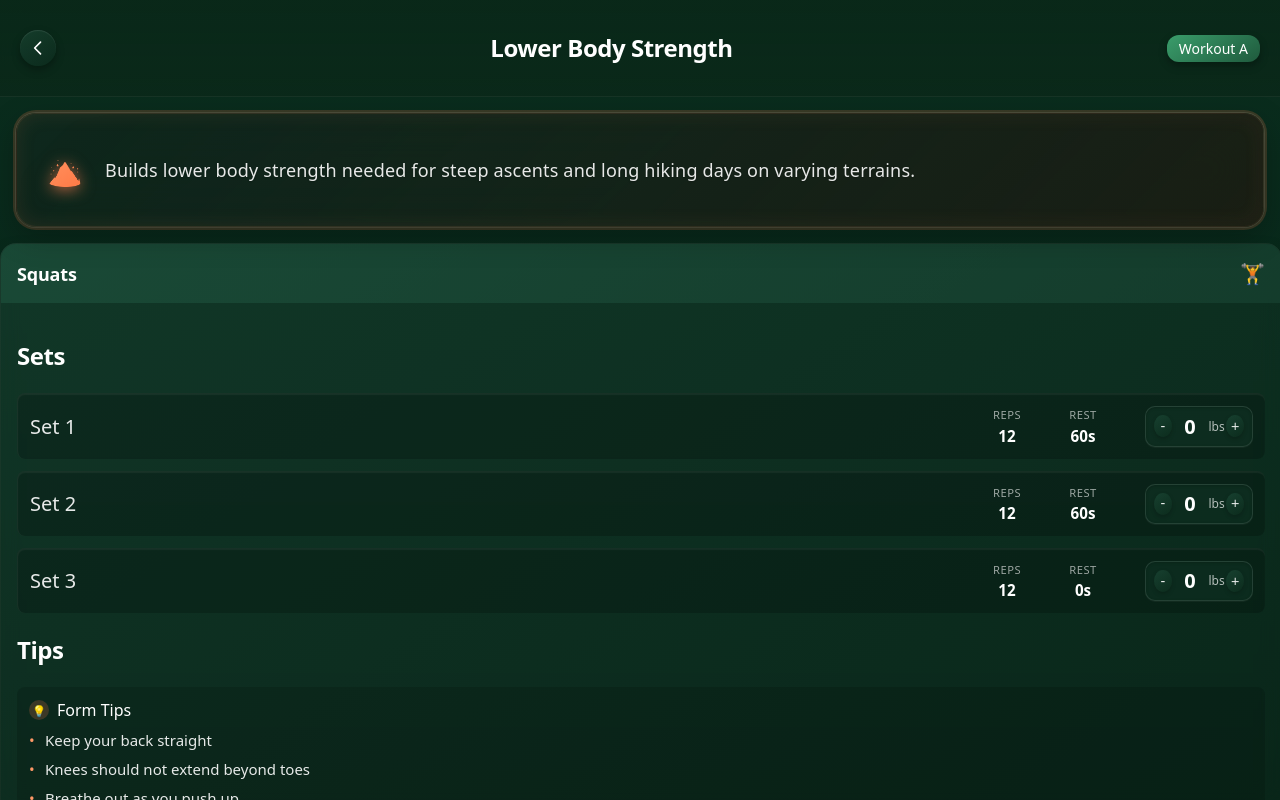
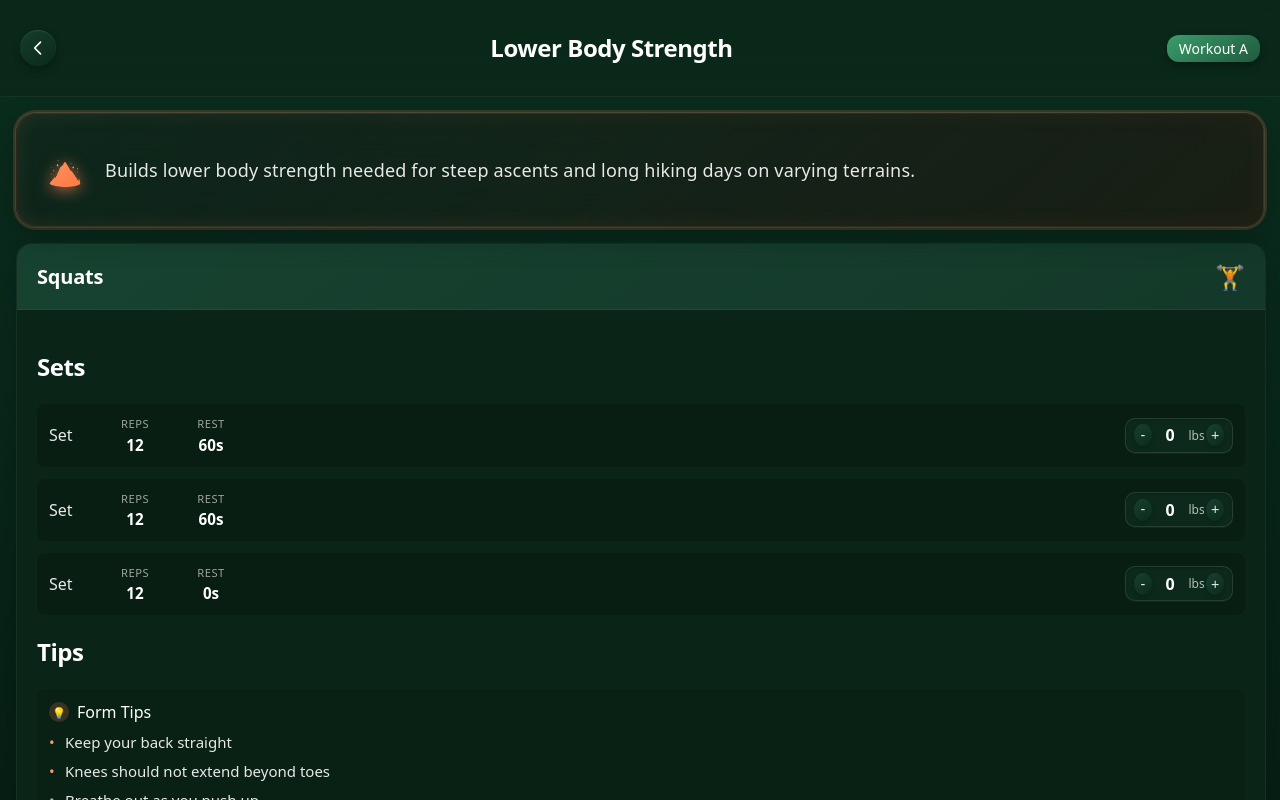
Before and after one commit to gabe-a-vazquez/kilimanjaro-app, a Next.js app: page /workouts/1 in a window 1280 px wide. Built offline with nearby package versions, Linux system fonts and the light colour scheme.

Commit message:
update spacing on the workout page

```diff
--- a/app/globals.css
+++ b/app/globals.css
@@ -132,6 +132,11 @@
     border-radius: 0.75rem;
     box-shadow: var(--shadow-soft);
     overflow: hidden;
+  }
+
+  .exercise-card {
+    margin: 1rem;
+    width: calc(100% - 2rem) !important;
   }
 
   .glass-card {
@@ -456,45 +461,53 @@
     display: flex;
     justify-content: space-between;
     align-items: center;
-    padding: 0.75rem 1rem;
-    background: rgba(6, 20, 14, 0.9);
+    padding: 0.75rem;
+    background: rgba(0, 0, 0, 0.2);
     border-radius: 8px;
     margin-bottom: 0.75rem;
-    border-top: 1px solid rgba(255, 255, 255, 0.05);
-    border-left: 1px solid rgba(255, 255, 255, 0.05);
-    box-shadow: inset 0 1px 1px rgba(255, 255, 255, 0.05);
+  }
+
+  .set-row:last-child {
+    margin-bottom: 0;
   }
 
   .set-label {
     font-weight: 500;
     color: rgba(255, 255, 255, 0.9);
-    font-size: 1.25rem;
+    min-width: 3.5rem;
   }
 
   .set-details {
     display: flex;
-    gap: 2rem;
+    gap: 1rem;
     align-items: center;
+    flex-wrap: wrap;
   }
 
   .set-detail {
     text-align: center;
+    min-width: 60px;
   }
 
   .set-detail-label {
-    font-size: 0.75rem;
+    font-size: 0.7rem;
     color: rgba(255, 255, 255, 0.6);
     text-transform: uppercase;
     letter-spacing: 0.5px;
-    margin-bottom: 0.25rem;
+    margin-bottom: 0.2rem;
   }
 
   .set-detail-value {
     font-weight: 600;
-    font-size: 1.25rem;
+    font-size: 0.95rem;
     font-feature-settings: "tnum";
     font-variant-numeric: tabular-nums;
-    color: white;
+  }
+
+  .set-right-element {
+    display: flex;
+    align-items: center;
+    margin-left: auto;
   }
 
   .weight-input {
@@ -504,11 +517,11 @@
     background: rgba(26, 69, 52, 0.3);
     border-radius: 10px;
     padding: 0.35rem 0.5rem;
+    width: 90px;
     box-shadow: inset 0 1px 3px rgba(0, 0, 0, 0.2),
       0 1px 1px rgba(255, 255, 255, 0.05);
     border: 1px solid rgba(255, 255, 255, 0.1);
     position: relative;
-    margin-left: 1rem;
   }
 
   .weight-value {
@@ -519,7 +532,6 @@
     font-feature-settings: "tnum";
     font-variant-numeric: tabular-nums;
     color: white;
-    font-size: 1.25rem;
   }
 
   .weight-unit {
--- a/components/exercises/ExerciseCard.tsx
+++ b/components/exercises/ExerciseCard.tsx
@@ -25,24 +25,17 @@ export function ExerciseCard({
 
       <style jsx>{`
         .exercise-card {
-          background: linear-gradient(
-            145deg,
-            rgba(26, 69, 52, 0.5),
-            rgba(12, 44, 29, 0.5)
-          );
-          backdrop-filter: blur(10px);
-          -webkit-backdrop-filter: blur(10px);
+          background: #0a2518;
           border-radius: 16px;
           overflow: hidden;
           border: 1px solid rgba(255, 255, 255, 0.05);
-          margin-bottom: 1rem;
           box-shadow: 0 15px 25px rgba(0, 0, 0, 0.2);
           color: white;
           width: 100%;
         }
 
         .exercise-header {
-          padding: 1rem;
+          padding: 1rem 1.25rem;
           display: flex;
           justify-content: space-between;
           align-items: center;
@@ -51,23 +44,24 @@ export function ExerciseCard({
             rgba(32, 85, 64, 0.6),
             rgba(26, 69, 52, 0.6)
           );
+          border-bottom: 1px solid rgba(255, 255, 255, 0.05);
         }
 
         .exercise-name {
           font-weight: 600;
-          font-size: 1.125rem;
+          font-size: 1.25rem;
           letter-spacing: -0.01em;
         }
 
         .exercise-icon {
-          font-size: 1.25rem;
+          font-size: 1.5rem;
           display: flex;
           align-items: center;
           justify-content: center;
         }
 
         .exercise-content {
-          padding: 1rem;
+          padding: 1.25rem;
         }
       `}</style>
     </div>
--- a/components/exercises/SetRow.tsx
+++ b/components/exercises/SetRow.tsx
@@ -1,6 +1,6 @@
 "use client";
 
-import React, { ReactNode } from "react";
+import React from "react";
 
 interface SetDetail {
   label: string;
@@ -8,81 +8,32 @@ interface SetDetail {
 }
 
 interface SetRowProps {
-  setNumber: number;
+  number: number;
   details: SetDetail[];
-  rightElement?: ReactNode;
+  rightElement?: React.ReactNode;
   className?: string;
 }
 
-export function SetRow({
-  setNumber,
+const SetRow: React.FC<SetRowProps> = ({
+  number,
   details,
   rightElement,
   className = "",
-}: SetRowProps) {
+}) => {
   return (
     <div className={`set-row ${className}`}>
-      <div className="set-label">Set {setNumber}</div>
+      <div className="set-label">Set {number}</div>
       <div className="set-details">
         {details.map((detail, index) => (
-          <div className="set-detail" key={index}>
+          <div key={index} className="set-detail">
             <div className="set-detail-label">{detail.label}</div>
             <div className="set-detail-value">{detail.value}</div>
           </div>
         ))}
-        {rightElement && rightElement}
       </div>
-
-      <style jsx>{`
-        .set-row {
-          display: flex;
-          justify-content: space-between;
-          align-items: center;
-          padding: 0.75rem;
-          background: rgba(0, 0, 0, 0.2);
-          border-radius: 8px;
-          margin-bottom: 0.75rem;
-        }
-
-        .set-row:last-child {
-          margin-bottom: 0;
-        }
-
-        .set-label {
-          font-weight: 500;
-          color: rgba(255, 255, 255, 0.9);
-          min-width: 3.5rem;
-        }
-
-        .set-details {
-          display: flex;
-          gap: 1rem;
-          align-items: center;
-          flex-wrap: wrap;
-        }
-
-        .set-detail {
-          text-align: center;
-          min-width: 60px;
-        }
-
-        .set-detail-label {
-          font-size: 0.7rem;
-          color: rgba(255, 255, 255, 0.6);
-          text-transform: uppercase;
-          letter-spacing: 0.5px;
-          margin-bottom: 0.2rem;
-        }
-
-        .set-detail-value {
-          font-weight: 600;
-          font-size: 0.95rem;
-          font-feature-settings: "tnum";
-          font-variant-numeric: tabular-nums;
-        }
-      `}</style>
+      {rightElement && <div className="set-right-element">{rightElement}</div>}
     </div>
   );
-}
+};
 
 export default SetRow;
```
